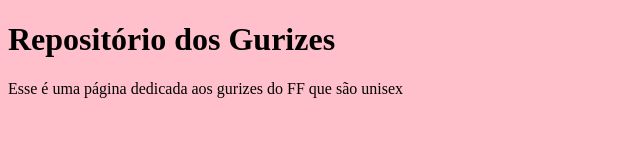
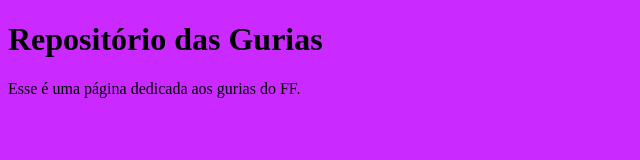
Before and after one commit to LemosMoroni/RepoTesteOC, a plain HTML site: page index.html in a window 1280 px wide. Shown: the whole page, without its empty margins (0-640 px from the left). Drawn offline with Linux system fonts and the light colour scheme.

Commit message:
Adicionando a página das gurias

```diff
--- a/index.html
+++ b/index.html
@@ -4,10 +4,10 @@
     <meta charset="UTF-8">
     <meta name="viewport" content="width=device-width, initial-scale=1.0">
     <link rel ="stylesheet" href="style.css">
-    <title>Repositório dos Gurizes</title>
+    <title>Repositório das Gurias</title>
 </head>
 <body>
-    <h1>Repositório dos Gurizes</h1>
-    <p>Esse é uma página dedicada aos gurizes do FF que são unisex</p>
+    <h1>Repositório das Gurias</h1>
+    <p>Esse é uma página dedicada aos gurias do FF.</p>
 </body>
 </html>
--- a/style.css
+++ b/style.css
@@ -1,3 +1,3 @@
 *{
-    background-color: pink;
+    background-color: rgb(202, 42, 255);
 }
```
